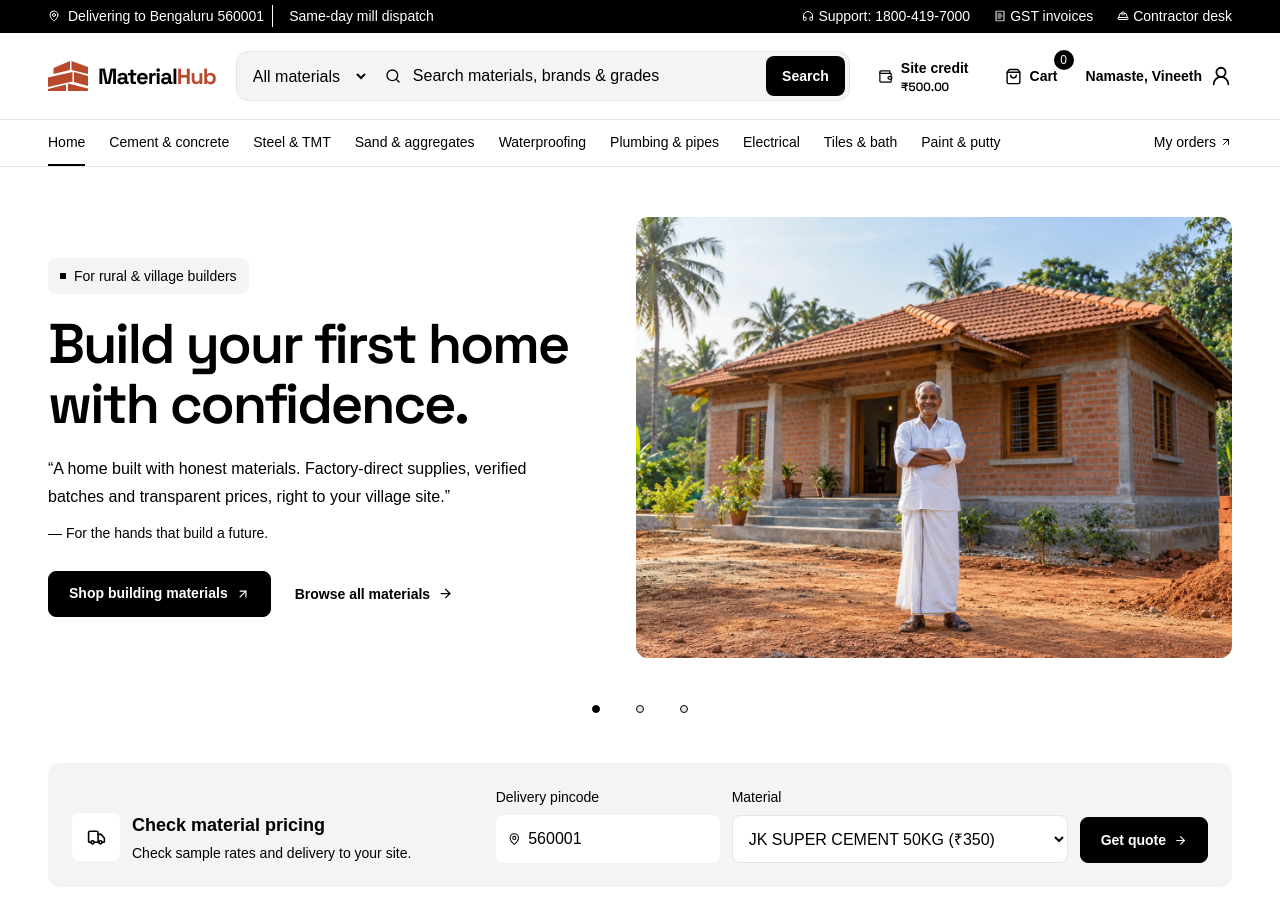
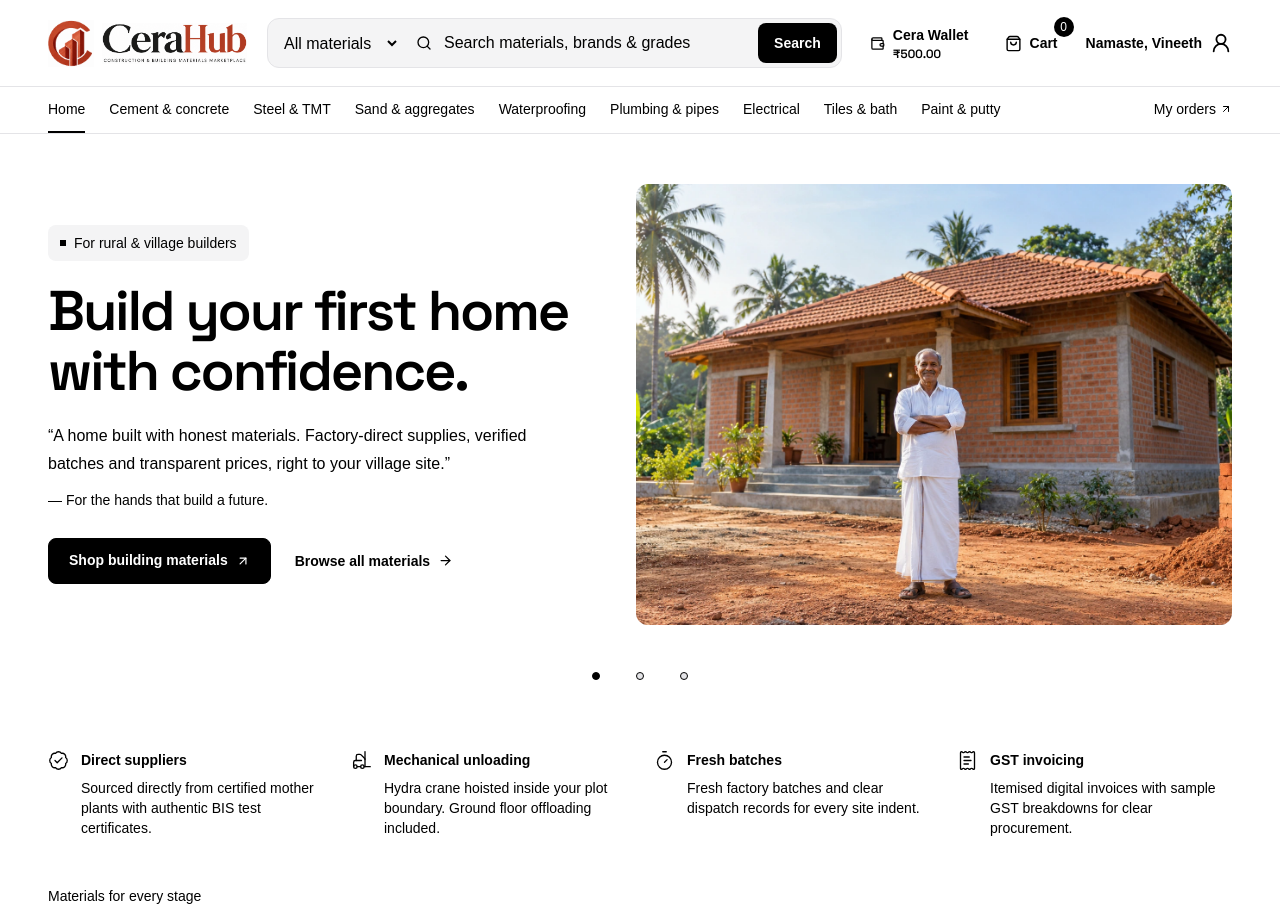
Before and after one commit to eternalbasic1/Nirmaan, a Next.js app: page /Home in a window 1280 px wide. Shown: the top 918 px of the page. Built offline with nearby package versions, Linux system fonts and the light colour scheme; a web font is replaced by a local one.

Commit message:
Revamped 1

```diff
--- a/components/Brand.tsx
+++ b/components/Brand.tsx
@@ -4,20 +4,23 @@ export function Brand({ compact = false }: { compact?: boolean }) {
   return (
     <Link
       href="/"
-      aria-label="MaterialHub home"
-      className={`brand-wordmark inline-flex shrink-0 items-center gap-2.5 whitespace-nowrap font-display font-bold tracking-[-1px] ${compact ? "text-lg" : "text-[20px] lg:text-[22px]"}`}
+      aria-label="CeraHub home"
+      className={`brand-wordmark cerahub-brand ${compact ? "cerahub-brand--stacked" : "cerahub-brand--horizontal"}`}
     >
-      <img
-        src="/materialhub-mark.svg"
-        alt=""
-        aria-hidden="true"
-        width={40}
-        height={30}
-        className="h-[30px] w-10 shrink-0"
-      />
-      <span>
-        Material<span className="brand-hub">Hub</span>
-      </span>
+      {compact ? (
+        <span className="cerahub-logo-full" aria-hidden="true">
+          <img src="/cerahub-logo.png" alt="" width={1254} height={1254} />
+        </span>
+      ) : (
+        <>
+          <span className="cerahub-logo-symbol" aria-hidden="true">
+            <img src="/cerahub-logo.png" alt="" width={1254} height={1254} />
+          </span>
+          <span className="cerahub-logo-name" aria-hidden="true">
+            <img src="/cerahub-logo.png" alt="" width={1254} height={1254} />
+          </span>
+        </>
+      )}
     </Link>
   );
 }
--- a/components/GlobalHeader.tsx
+++ b/components/GlobalHeader.tsx
@@ -2,10 +2,6 @@ import Link from "next/link";
 import { useRouter } from "next/router";
 import { useState } from "react";
 import {
-  MapPin,
-  Headphones,
-  ReceiptText,
-  HardHat,
   Search,
   Wallet,
   ShoppingBag,
@@ -14,7 +10,6 @@ import {
 } from "lucide-react";
 import { categories, products } from "@/mockData";
 import { useCart } from "./CartProvider";
-import { InfoDialog } from "./InfoDialog";
 import { Brand } from "./Brand";
 export function GlobalHeader() {
   const router = useRouter();
@@ -34,49 +29,6 @@ export function GlobalHeader() {
       : [];
   return (
     <header className="market-header sticky top-0 z-40 bg-white">
-      <div className="black-surface border-b border-black bg-black text-white">
-        <div className="shell flex min-h-8 items-center justify-between gap-4 py-1 font-display text-[9px] uppercase tracking-[0.04em]">
-          <span className="flex items-center gap-2">
-            <MapPin size={12} />
-            Delivering to Bengaluru 560001
-            <span className="hidden border-l border-white pl-4 lg:inline">
-              Same-day mill dispatch
-            </span>
-          </span>
-          <div className="hidden items-center gap-6 md:flex">
-            <span className="flex items-center gap-1">
-              <Headphones size={12} />
-              Support: 1800-419-7000
-            </span>
-            <InfoDialog
-              title="GST invoice portal"
-              label={
-                <>
-                  <ReceiptText size={12} />
-                  GST invoices
-                </>
-              }
-              className="inline-flex items-center gap-1 text-[9px] uppercase"
-            >
-              <p>
-                Invoices in this prototype are sample documents. View a sample
-                invoice or audit sheet from your{" "}
-                <Link href="/dashboard" className="underline">
-                  site dashboard
-                </Link>
-                . No tax filings are submitted.
-              </p>
-            </InfoDialog>
-            <Link
-              href="/dashboard"
-              className="hidden items-center gap-1 xl:flex"
-            >
-              <HardHat size={12} />
-              Contractor desk
-            </Link>
-          </div>
-        </div>
-      </div>
       <div className="border-b border-line">
         <div className="shell flex flex-wrap items-center gap-x-5 gap-y-4 py-4 lg:flex-nowrap">
           <Brand />
@@ -164,7 +116,7 @@ export function GlobalHeader() {
               <Wallet size={15} />
               <span>
                 <span className="technical-label block text-[8px]">
-                  Site credit
+                  Cera Wallet
                 </span>
                 <span className="figure-price block text-xs font-semibold">
                   ₹500.00
--- a/pages/Home.tsx
+++ b/pages/Home.tsx
@@ -5,8 +5,6 @@ import { useEffect, useState } from "react";
 import {
   ArrowRight,
   ArrowUpRight,
-  Truck,
-  MapPin,
   PackageCheck,
   BadgeCheck,
   Forklift,
@@ -17,7 +15,7 @@ import {
   ShoppingCart,
 } from "lucide-react";
 import { categories, products, heroSlides } from "@/mockData";
-import { estimateProject, money } from "@/lib/calculations";
+import { estimateProject } from "@/lib/calculations";
 import { ProductCard } from "@/components/ProductCard";
 import { useCart } from "@/components/CartProvider";
 
@@ -133,89 +131,6 @@ function PersonaCarousel() {
           {autoplay ? "Pause carousel" : "Play carousel"}
         </button>
       </div>
-    </section>
-  );
-}
-function PricingCheck() {
-  const [pin, setPin] = useState("560001");
-  const [material, setMaterial] = useState(products[0].id);
-  const [message, setMessage] = useState("");
-  const p = products.find((p) => p.id === material)!;
-  return (
-    <section
-      className="market-quote mt-7 p-5 md:p-6"
-      aria-label="Live mill gate pricing check"
-    >
-      <form
-        className="grid items-end gap-5 xl:grid-cols-[0.85fr_1.5fr]"
-        onSubmit={(e) => {
-          e.preventDefault();
-          setMessage(
-            !/^\d{6}$/.test(pin)
-              ? "Enter a valid six-digit Indian pincode."
-              : !pin.startsWith("560")
-                ? "This demo currently quotes Bengaluru 560xxx pincodes only."
-                : `Sample quote: ${money(p.price)} / ${p.unit}. Dispatch available to ${pin}. Final GST and handling shown in cart.`,
-          );
-        }}
-      >
-        <div className="flex items-center gap-3">
-          <span className="market-quote-icon flex h-12 w-12 shrink-0 items-center justify-center bg-white">
-            <Truck size={19} />
-          </span>
-          <div>
-            <h2 className="text-lg font-semibold">Check material pricing</h2>
-            <p className="mt-1 text-sm">
-              Check sample rates and delivery to your site.
-            </p>
-          </div>
-        </div>
-        <div className="grid grid-cols-1 items-end gap-3 sm:grid-cols-[0.8fr_1.2fr_auto]">
-          <label className="block min-w-0">
-            <span className="mb-2 block text-sm font-medium">
-              Delivery pincode
-            </span>
-            <span className="market-pin flex h-12 items-center gap-2 bg-white px-3">
-              <MapPin size={14} />
-              <input
-                aria-label="Quote delivery pincode"
-                inputMode="numeric"
-                pattern="[0-9]{6}"
-                maxLength={6}
-                value={pin}
-                onChange={(e) => setPin(e.target.value.replace(/\D/g, ""))}
-                className="min-h-11 min-w-0 w-full bg-transparent text-base"
-              />
-            </span>
-          </label>
-          <label className="block min-w-0">
-            <span className="mb-2 block text-sm font-medium">Material</span>
-            <select
-              className="mono-input"
-              aria-label="Quote material"
-              value={material}
-              onChange={(e) => setMaterial(e.target.value)}
-            >
-              {products.slice(0, 4).map((p) => (
-                <option key={p.id} value={p.id}>
-                  {p.name} ({money(p.price)})
-                </option>
-              ))}
-            </select>
-          </label>
-          <button className="button" type="submit">
-            Get quote <ArrowRight size={13} />
-          </button>
-        </div>
-      </form>
-      {message && (
-        <output
-          className="mt-3 block border-t border-line pt-3 text-sm"
-          aria-live="polite"
-        >
-          {message}
-        </output>
-      )}
     </section>
   );
 }
@@ -404,7 +319,6 @@ export default function Home() {
       </Head>
       <div className="market-home shell pb-4 pt-7 md:pt-10">
         <PersonaCarousel />
-        <PricingCheck />
         <section
           aria-label="Procurement assurances"
           className="market-assurances my-12 grid gap-7 md:grid-cols-2 xl:grid-cols-4"
--- a/pages/_app.tsx
+++ b/pages/_app.tsx
@@ -29,7 +29,7 @@ export default function App({ Component, pageProps }: AppProps) {
       <Head>
         <meta name="viewport" content="width=device-width, initial-scale=1" />
         <meta name="robots" content="noindex,nofollow" />
-        <link rel="icon" href="/icon.svg" />
+        <link rel="icon" type="image/png" href="/cerahub-logo.png" />
       </Head>
       <a
         href="#main"
--- a/styles/globals.css
+++ b/styles/globals.css
@@ -13,6 +13,53 @@
 }
 .brand-hub {
   color: var(--brand-brick);
+}
+.cerahub-brand {
+  display: inline-flex;
+  flex-shrink: 0;
+  align-items: center;
+  gap: 8px;
+}
+.cerahub-logo-symbol,
+.cerahub-logo-name,
+.cerahub-logo-full {
+  position: relative;
+  display: block;
+  overflow: hidden;
+  flex-shrink: 0;
+}
+/* Viewports reuse the original artwork without changing its pixels. */
+.cerahub-brand img {
+  position: absolute;
+  max-width: none;
+  height: auto;
+}
+.cerahub-logo-symbol {
+  width: 46px;
+  height: 47px;
+}
+.cerahub-logo-symbol img {
+  width: 110px;
+  left: -33px;
+  top: -18px;
+}
+.cerahub-logo-name {
+  width: 145px;
+  height: 41px;
+}
+.cerahub-logo-name img {
+  width: 175px;
+  left: -15px;
+  top: -105px;
+}
+.cerahub-logo-full {
+  width: 180px;
+  height: 145px;
+}
+.cerahub-logo-full img {
+  width: 220px;
+  left: -19px;
+  top: -37px;
 }
 * {
   box-sizing: border-box;
--- a/tests/routes.smoke.ts
+++ b/tests/routes.smoke.ts
@@ -14,8 +14,8 @@ test("three core screens contain their content before JavaScript", async ({
     const html = await r.text();
     expect(html.toLowerCase()).toContain(text.toLowerCase());
     expect(html).toContain('name="robots"');
-    expect(html).toContain('aria-label="MaterialHub home"');
-    expect(html).toContain('<span class="brand-hub">Hub</span>');
+    expect(html).toContain('aria-label="CeraHub home"');
+    expect(html).toContain('src="/cerahub-logo.png"');
     expect(html).not.toMatch(/NIRMAAN|Nirmaan|MONO/);
   }
 });
```
Also changed, not shown: public/cerahub-logo.png (added).
